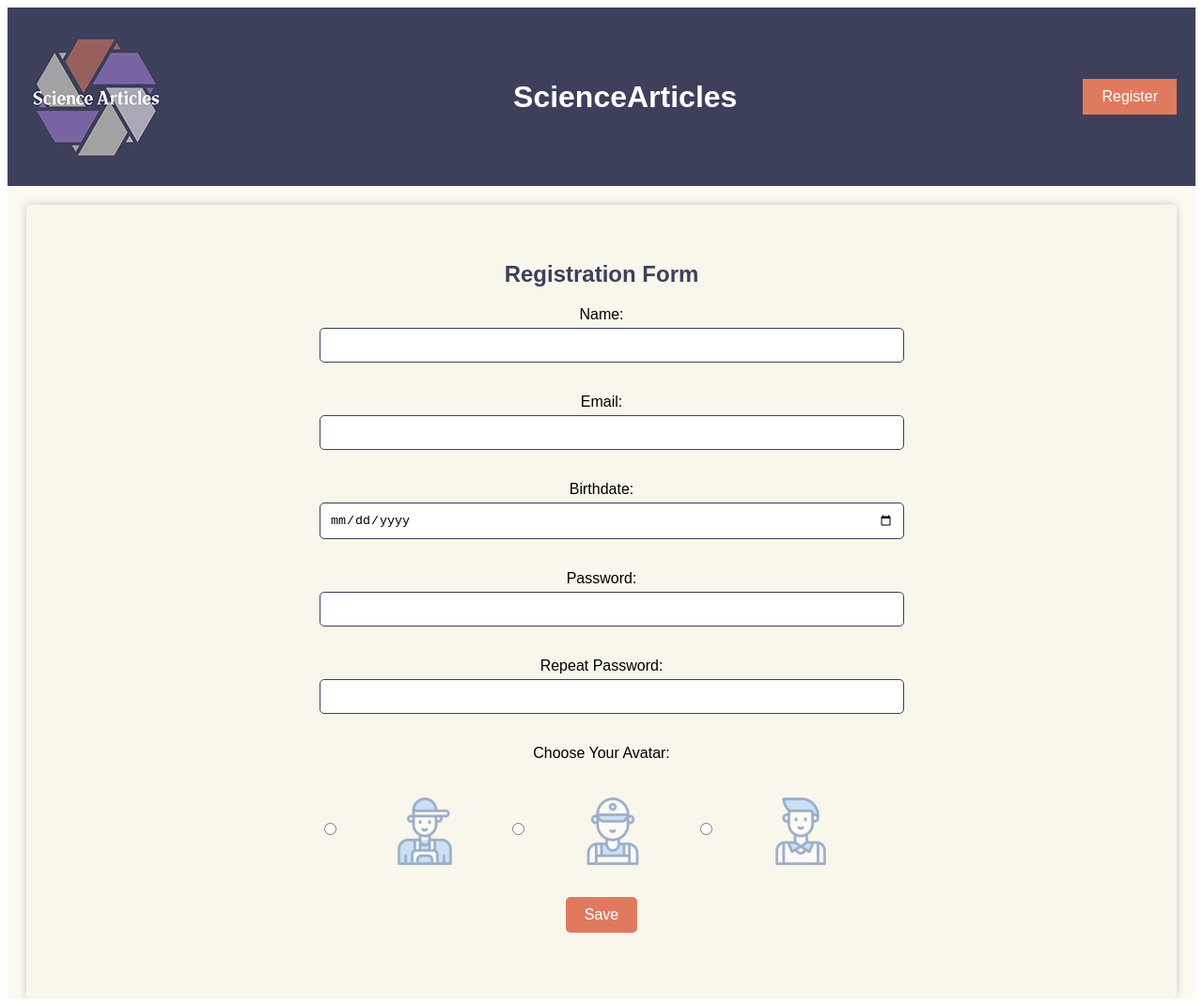
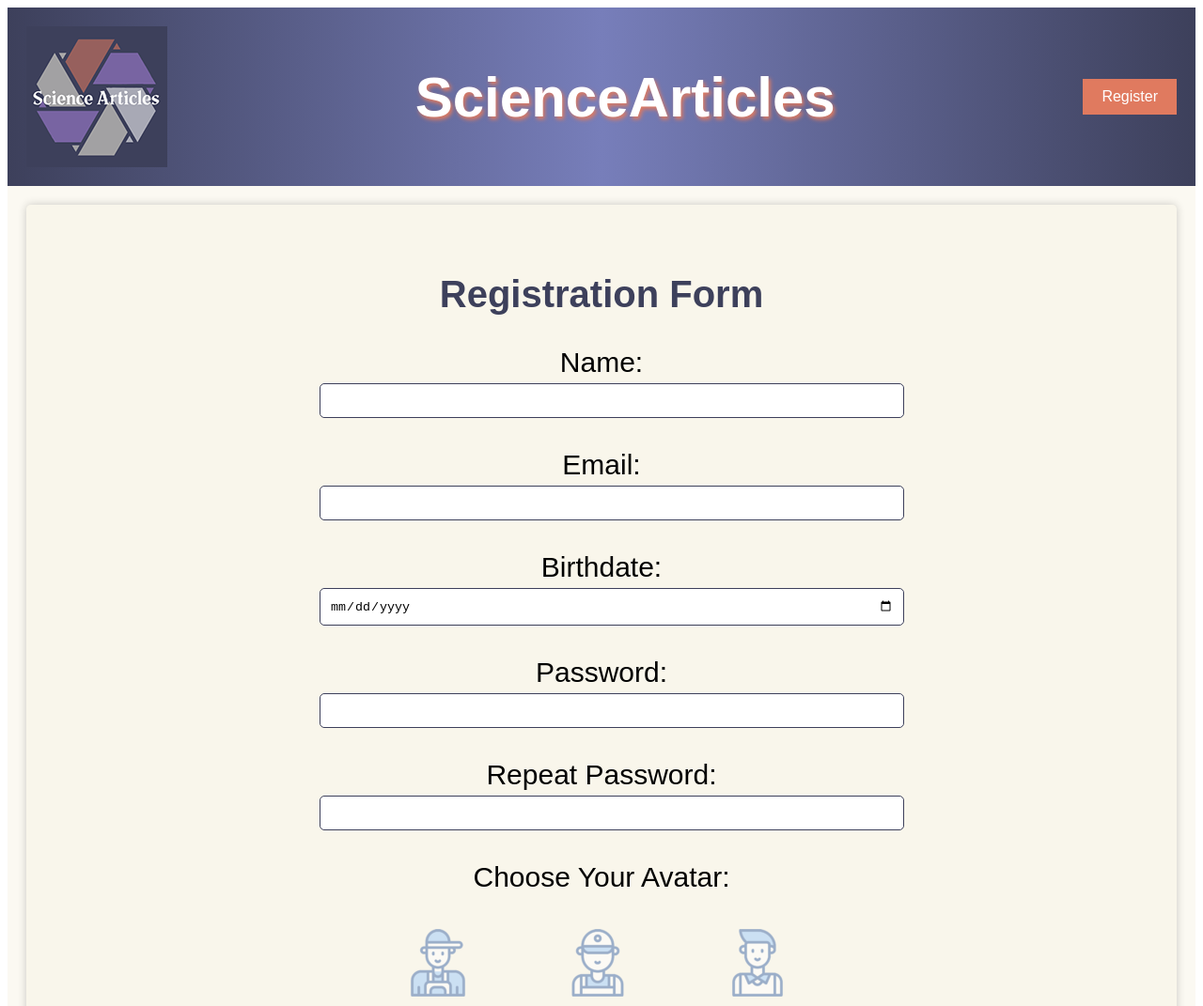
Before and after one commit to AdriaMelero1/DIW, a plain HTML site: page ud4/activity1_registration_form_page/index.html in a window 1280 px wide. Shown: the top 1071 px of the page at 94% size. Drawn offline with Linux system fonts and the light colour scheme; a web font is replaced by a local one.

Commit message:
registration form with animation, shadows...

```diff
--- a/ud4/activity1_registration_form_page/index.html
+++ b/ud4/activity1_registration_form_page/index.html
@@ -11,7 +11,7 @@
 <body>
     <header>
         <img src="logo.png" alt="Logo">
-        <h1>ScienceArticles</h1>
+        <h1><a href="../../ud1/activity4_Bootstrap_Sctructure/index.html">ScienceArticles</a></h1>
         <button class="register-button">Register</button>
     </header>
     <div id="content">
@@ -36,13 +36,13 @@
             <label>Choose Your Avatar:</label><br>
             <div id="avatars-container">
                 <input type="radio" id="avatar1" name="avatar" value="avatar1">
-                <label><img src="avatar1.png"></label>
+                <label for="avatar1"><img src="avatar1.png"></label>
 
                 <input type="radio" id="avatar2" name="avatar" value="avatar2">
-                <label><img src="avatar2.png"></label>
+                <label for="avatar2"><img src="avatar2.png"></label>
 
                 <input type="radio" id="avatar3" name="avatar" value="avatar3">
-                <label><img src="avatar3.png"></label><br><br>
+                <label for="avatar3"><img src="avatar3.png"></label><br><br>
             </div>
             <input type="submit" value="Save">
         </form>
--- a/ud4/activity1_registration_form_page/style.css
+++ b/ud4/activity1_registration_form_page/style.css
@@ -7,8 +7,8 @@
 */
 
 @font-face {
-    font-family: 'Oswald';
-    src: url('oswald.woff2') format('woff2'),
+	font-family: "Oswald";
+	src: url("oswald.woff2") format("woff2");
 }
 
 html {
@@ -16,18 +16,30 @@ html {
 	background-size: cover;
 	background-position: center;
 	margin: 0;
-    font-family: 'Oswald', sans-serif;
+	font-family: "Oswald", sans-serif;
 	height: 100%;
-
 }
 
 body {
 	background-color: rgba(244, 241, 222, 0.4);
+}
 
+a {
+	text-decoration: none;
+	color: inherit;
+}
+
+label {
+	font-size: 30px;
 }
 
 header {
-    background-color: rgb(61, 64, 91);
+	background-image: linear-gradient(
+		to right,
+		rgb(61, 64, 91),
+		rgb(119, 126, 186),
+		rgb(61, 64, 91)
+	);
 	color: white;
 	text-align: center;
 	padding: 20px;
@@ -37,7 +49,8 @@ header {
 }
 
 h1 {
-    margin: 0;
+	font-size: 60px;
+	text-shadow: 2px 3px 4px rgb(224, 122, 95);
 }
 
 .register-button {
@@ -47,14 +60,16 @@ h1 {
 	border: none;
 	cursor: pointer;
 	font-size: 16px;
+	transition: background-color, padding 0.5s;
 }
 
 .register-button:hover {
 	background-color: rgb(168, 130, 221);
+	padding: 20px 30px;
 }
 
 #content {
-    background-color:  rgba(244, 241, 222, 0.4);
+	background-color: rgba(244, 241, 222, 0.4);
 	padding: 40px;
 	margin: 20px;
 	border-radius: 5px;
@@ -69,6 +84,22 @@ form {
 
 h2 {
 	color: rgb(61, 64, 91);
+	animation-duration: 1s;
+	animation-name: size;
+	font-size: 40px;
+	animation-iteration-count: infinite;
+	top: 20%}
+
+@keyframes size {
+	0% {
+		font-size: 40px;
+	}
+	20% {
+		font-size: 42px;
+	}
+	100% {
+		font-size: 40px;
+	}
 }
 
 label {
@@ -109,14 +140,19 @@ input[type="submit"]:hover {
 #avatars-container {
 	display: flex;
 	margin-top: 10px;
-    display: flex;
+	margin-left: 15%;
 	justify-content: space-between;
 	align-items: center;
+}
+
+#avatars-container img:hover {
+	transform: rotate(10deg);
 }
 
 input[type="radio"] {
 	margin: 5px;
 	opacity: 1;
+	display: none;
 }
 
 input[type="radio"]:hover {
@@ -132,83 +168,3 @@ input[type="radio"]:checked + label img {
 input[type="radio"]:not(:checked) + label img {
 	opacity: 0.5;
 }
-
-/* html {
-    background-image: url("background.png");
-    background-size: cover;
-    background-position: center;
-    margin: 0;
-    font-family: 'Oswald', sans-serif;
-    height: 100%;
-}
-
-body {
-    margin: 0;
-    height: 100%;
-}
-
-body::before {
-    content: "";
-    position: absolute;
-    top: 0;
-    left: 0;
-    width: 100%;
-    height: 100%;
-    background-color: rgba(244, 241, 222, 0.4);
-    z-index: -1;
-}
-
-header {
-    background-color: rgba(61, 64, 91, 1);
-    width: 100%;
-    position: relative;
-    z-index: 1;
-    display: flex;
-    justify-content: space-between;
-    align-items: center;
-    padding: 10px 20px;
-}
-
-form {
-    background-color: rgba(255, 255, 255, 0.5);
-    padding: 20px;
-    border-radius: 10px;
-    margin: 20px;
-    display: flex;
-    flex-direction: column;
-    align-items: center;
-}
-
-form label {
-    margin-bottom: 10px;
-}
-
-form label, form input[type="radio"] {
-    display: inline;
-    margin-right: 10px;
-}
-
-header img {
-    width: 60px;
-    height: 60px;
-    margin-right: 10px;
-}
-
-header h1 {
-    margin: 0;
-    display: inline;
-    color: rgba(224, 122, 95, 1);
-}
-
-.register-button {
-    background-color: rgba(168, 130, 221, 1);
-    color: #fff;
-    border: none;
-    padding: 10px 20px;
-    cursor: pointer;
-}
-
-.register-button:hover {
-    background-color: rgba(244, 241, 222, 1);
-    color: rgb(61, 64, 91, 1);
-} */
```
Also changed, not shown: ud1/activity4_Bootstrap_Sctructure/index.html (+1 -1 lines), 1 other file. Lines whose indentation alone changed are shown as unchanged.
